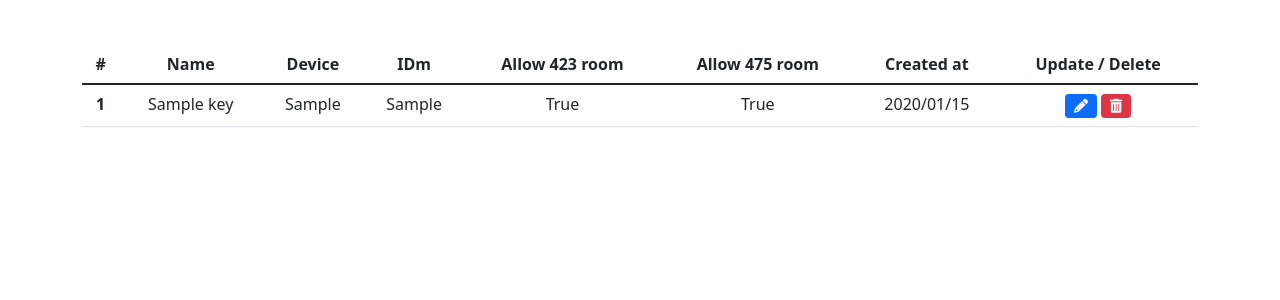
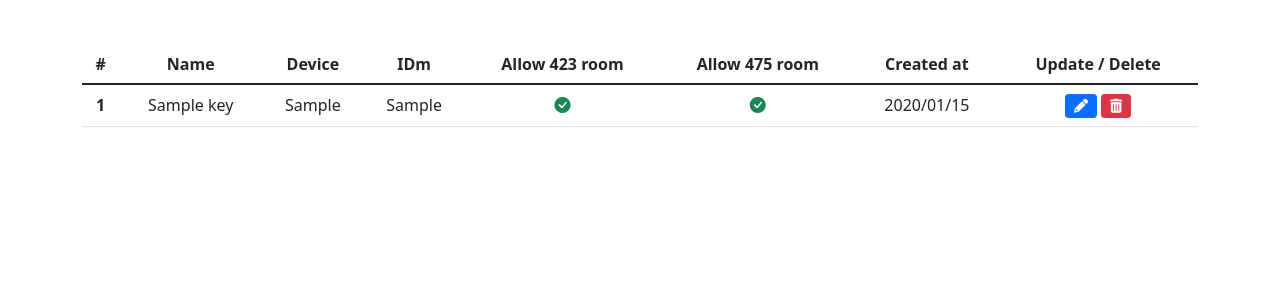
Before and after one commit to munechika-koyo/smartdoor_host, a Django app: page / in a window 1280 px wide. Shown: the part 155-455 px from the top of the page. Run offline with Django 3.2, Linux system fonts and the light colour scheme; a user stored in the database is signed in; tables that the repository leaves empty hold one stand-in row (values such as "Sample post"); parts of the project's set-up code (start-up, migrations or seed data) failed here and were passed over; some libraries are stand-ins or nearby versions.

Commit message:
[add] bootstrap icons
boolens in room-allowing is changed to display icons.

```diff
--- a/smartdoor_prj/keymanagement/templates/_keys_table.html
+++ b/smartdoor_prj/keymanagement/templates/_keys_table.html
@@ -1,4 +1,4 @@
-<table id="keys-table" class="table">
+<table id="keys-table" class="table table-hover align-middle">
     <thead>
         <tr>
             <th class="text-center" scope="col">#</th>
@@ -18,8 +18,20 @@
             <td class="text-center">{{ key.name }}</td>
             <td class="text-center">{{ key.device }}</td>
             <td class="text-center">{{ key.idm }}</td>
-            <td class="text-center">{{ key.allow_423 }}</td>
-            <td class="text-center">{{ key.allow_475 }}</td>
+            <td class="text-center">
+                {% if key.allow_423 %}
+                <i class="bi bi-check-circle-fill text-success"></i>
+                {% else %}
+                <i class="bi bi-x-circle-fill text-danger"></i>
+                {% endif %}
+            </td>
+            <td class="text-center">
+                {% if key.allow_475 %}
+                <i class="bi bi-check-circle-fill text-success"></i>
+                {% else %}
+                <i class="bi bi-x-circle-fill text-danger"></i>
+                {% endif %}
+            </td>
             <td class="text-center">{{ key.created_at|date:"Y/m/d" }}</td>
             <td class="text-center">
                 <!-- Update Key buttons -->
--- a/smartdoor_prj/keymanagement/templates/base.html
+++ b/smartdoor_prj/keymanagement/templates/base.html
@@ -12,10 +12,9 @@
     <link rel="icon" type="image/x-icon" href="{% static 'assets/favicon.ico' %}" />
     <!-- Core theme CSS (includes Bootstrap)-->
     <link href="{% static 'css/styles.css' %}" rel="stylesheet" />
-    <!-- Bootstrap Core CSS -->
-    <link href="https://cdn.jsdelivr.net/npm/bootstrap@5.0.2/dist/css/bootstrap.min.css" rel="stylesheet"
-        integrity="sha384-EVSTQN3/azprG1Anm3QDgpJLIm9Nao0Yz1ztcQTwFspd3yD65VohhpuuCOmLASjC" crossorigin="anonymous">
-    <!-- Icons -->
+    <!-- Bootstrap Icon CSS -->
+    <link href="https://cdn.jsdelivr.net/npm/bootstrap-icons@1.8.0/font/bootstrap-icons.css" rel="stylesheet" />
+    <!-- Fontawesome Icons -->
     <link href="https://use.fontawesome.com/releases/v6.1.1/css/all.css" rel="stylesheet" />
 
     {% block head %}{% endblock %}
```
